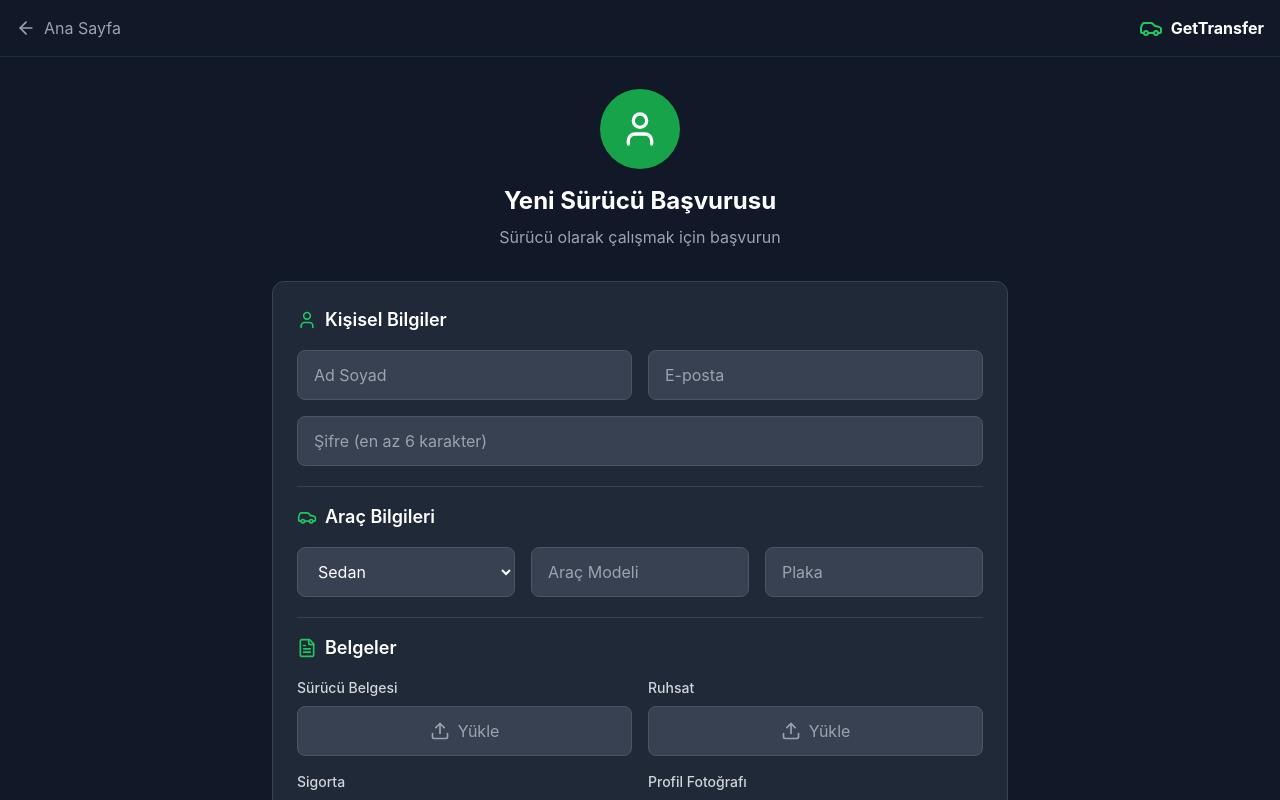
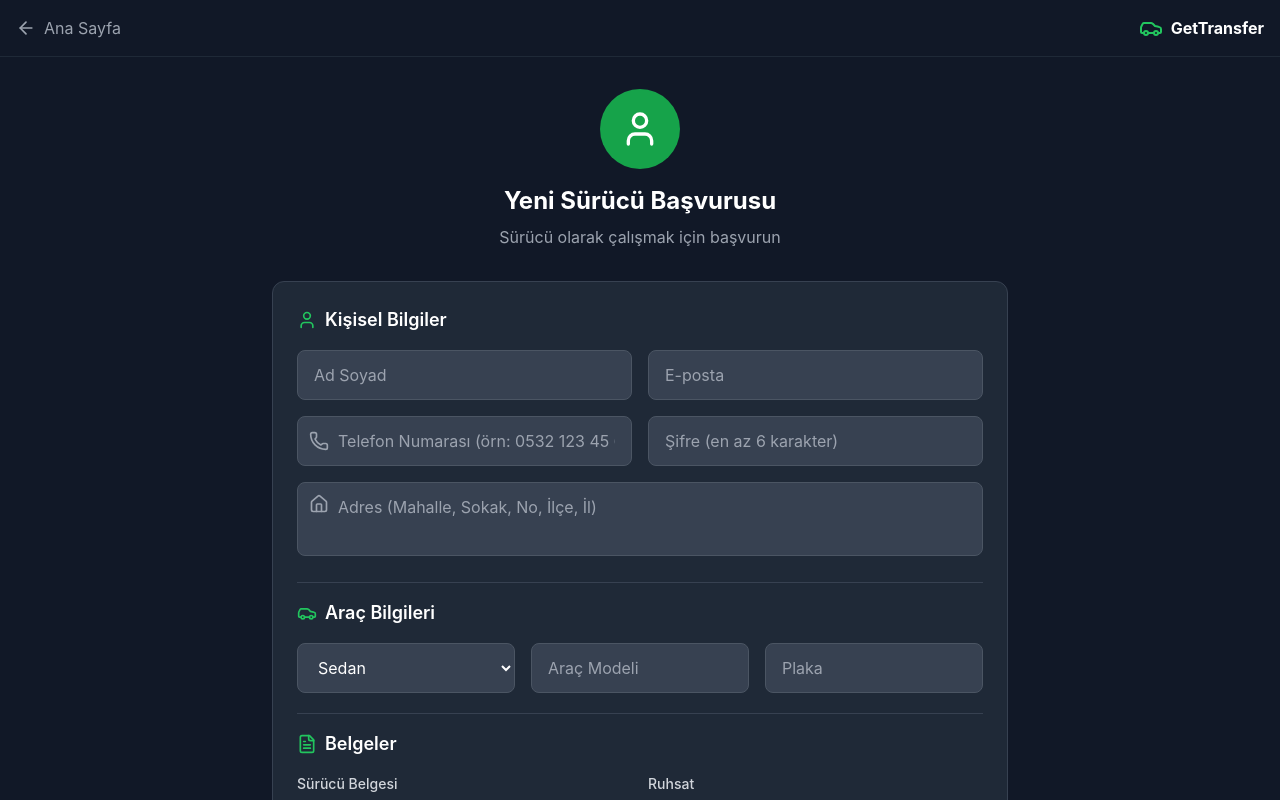
Before and after one commit to cihangirq-crypto/gettransfer, a React (Vite) app: page /driver/apply in a window 1280 px wide. Shown: the top 800 px of the page. Built offline with nearby package versions, Linux system fonts and the light colour scheme; no server answers.

Commit message:
feat: Şoför kayıt formuna telefon ve adres alanları eklendi, admin panelinde görüntüleme

```diff
--- a/src/pages/driver/Apply.tsx
+++ b/src/pages/driver/Apply.tsx
@@ -6,10 +6,10 @@ import { useAuthStore } from '@/stores/authStore'
 import { useNavigate } from 'react-router-dom'
 import { DEFAULT_CENTER } from '@/config/env'
 import type { User as UserType } from '@/types'
-import { Car, User, ArrowLeft, FileText, Upload, MapPin } from 'lucide-react'
+import { Car, User, ArrowLeft, FileText, Upload, MapPin, Phone, Home } from 'lucide-react'
 
 export const DriverApply: React.FC = () => {
-  const [form, setForm] = useState({ name: '', email: '', password: '', vehicleType: 'sedan', vehicleModel: '', licensePlate: '', lat: 0, lng: 0 })
+  const [form, setForm] = useState({ name: '', email: '', password: '', phone: '', address: '', vehicleType: 'sedan', vehicleModel: '', licensePlate: '', lat: 0, lng: 0 })
   const [docs, setDocs] = useState<Record<string, string>>({})
   const [locating, setLocating] = useState(true)
   const requiredDocs = [
@@ -57,6 +57,8 @@ export const DriverApply: React.FC = () => {
 
   const submit = async () => {
     if (!form.name) { toast.error('Ad Soyad gerekli'); return }
+    if (!form.phone) { toast.error('Telefon numarası gerekli'); return }
+    if (!form.address) { toast.error('Adres gerekli'); return }
     for (const n of requiredDocs) { if (!docs[n.key]) { toast.error(`Eksik belge: ${n.label}`); return } }
     try {
       if (!form.email) { toast.error('E-posta gerekli'); return }
@@ -65,6 +67,8 @@ export const DriverApply: React.FC = () => {
         name: form.name,
         email: form.email,
         password: form.password,
+        phone: form.phone,
+        address: form.address,
         vehicleType: form.vehicleType,
         vehicleModel: form.vehicleModel,
         licensePlate: form.licensePlate,
@@ -85,7 +89,8 @@ export const DriverApply: React.FC = () => {
           id: driverId,
           email: form.email,
           name: form.name || 'Sürücü',
-          phone: '',
+          phone: form.phone,
+          address: form.address,
           role: 'driver',
           isVerified: true,
           createdAt: new Date().toISOString(),
@@ -148,6 +153,17 @@ export const DriverApply: React.FC = () => {
                   onChange={e => setForm({ ...form, email: e.target.value })}
                 />
               </div>
+              <div className="grid grid-cols-1 md:grid-cols-2 gap-4">
+                <div className="relative">
+                  <Phone className="absolute left-3 top-1/2 -translate-y-1/2 h-5 w-5 text-gray-400" />
+                  <input
+                    className="w-full pl-10 pr-4 py-3 bg-gray-700 border border-gray-600 rounded-lg text-white placeholder-gray-400 focus:outline-none focus:ring-2 focus:ring-green-500"
+                    placeholder="Telefon Numarası (örn: 0532 123 45 67)"
+                    type="tel"
+                    value={form.phone}
+                    onChange={e => setForm({ ...form, phone: e.target.value })}
+                  />
+                </div>
                 <input
                   className="w-full px-4 py-3 bg-gray-700 border border-gray-600 rounded-lg text-white placeholder-gray-400 focus:outline-none focus:ring-2 focus:ring-green-500"
                   placeholder="Şifre (en az 6 karakter)"
@@ -155,6 +171,17 @@ export const DriverApply: React.FC = () => {
                   value={form.password}
                   onChange={e => setForm({ ...form, password: e.target.value })}
                 />
+              </div>
+              <div className="relative">
+                <Home className="absolute left-3 top-3 h-5 w-5 text-gray-400" />
+                <textarea
+                  className="w-full pl-10 pr-4 py-3 bg-gray-700 border border-gray-600 rounded-lg text-white placeholder-gray-400 focus:outline-none focus:ring-2 focus:ring-green-500 resize-none"
+                  placeholder="Adres (Mahalle, Sokak, No, İlçe, İl)"
+                  rows={2}
+                  value={form.address}
+                  onChange={e => setForm({ ...form, address: e.target.value })}
+                />
+              </div>
             </div>
 
             {/* Vehicle Info */}
--- a/src/types/index.ts
+++ b/src/types/index.ts
@@ -3,6 +3,7 @@ export interface User {
   email: string;
   name: string;
   phone: string;
+  address?: string;  // Adres bilgisi
   role: 'customer' | 'driver' | 'admin';
   isVerified: boolean;
   createdAt: string;
```
Also changed, not shown: src/pages/admin/Drivers.tsx (+14 -1 lines), 43 other files (tests, documents, lock files or other folders). Lines whose indentation alone changed are shown as unchanged.
